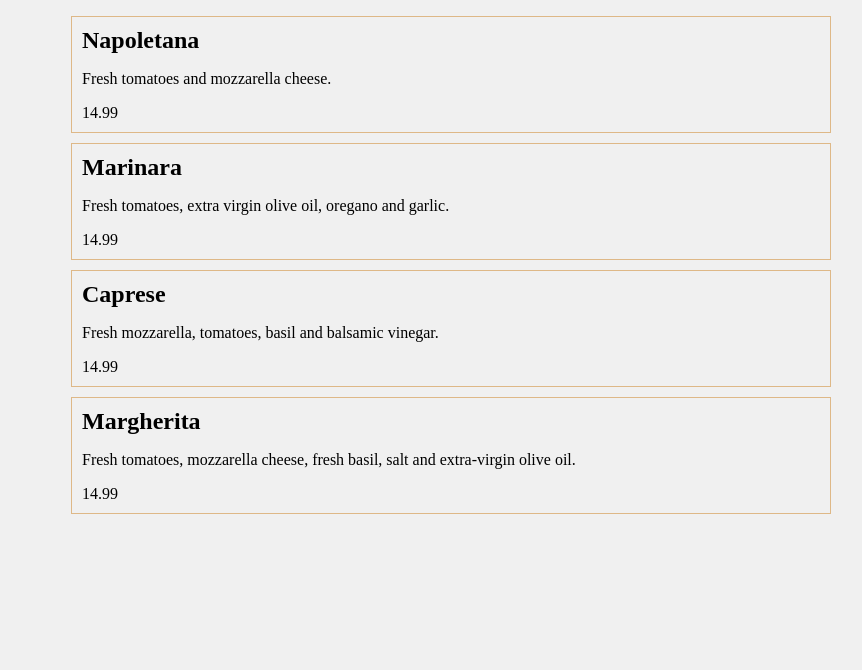
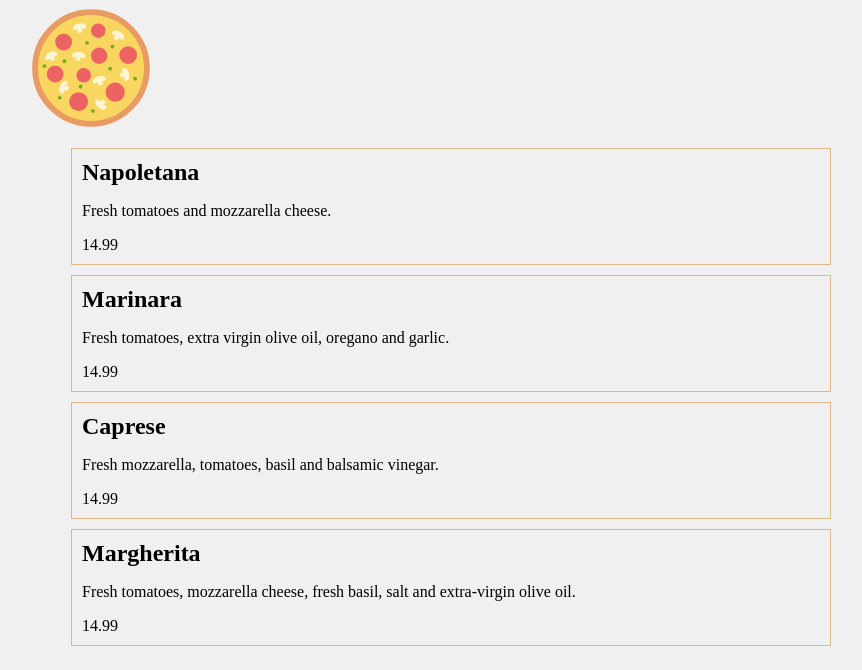
Before and after one commit to MScheltjens/Pizza-listing-TS-demo-react, a React (Vite) app: page / in a window 1280 px wide. Shown: the top 670 px of the page, without its empty margins (209-1071 px from the left). Built offline with nearby package versions, Linux system fonts and the light colour scheme.

Commit message:
added svg

```diff
--- a/package.json
+++ b/package.json
@@ -9,7 +9,8 @@
   },
   "dependencies": {
     "react": "^18.0.0",
-    "react-dom": "^18.0.0"
+    "react-dom": "^18.0.0",
+    "vite-plugin-svgr": "^2.2.1"
   },
   "devDependencies": {
     "@types/react": "^18.0.0",
--- a/src/App.tsx
+++ b/src/App.tsx
@@ -1,10 +1,12 @@
 import pizzas from "./data/pizzas.json";
 import Pizza from "./components/Pizza";
 import AppCss from "../styles/App.module.css";
+import PizzaSVG from "./svg/pizza.svg";
 
 const App = () => {
   return (
     <div className={AppCss.container}>
+      <img src={PizzaSVG} alt="svg pizza logo" width={120} height={120} />
       <ul>
         {pizzas.map((pizza) => {
           return <Pizza key={pizza.id} pizza={pizza} />;
--- a/vite.config.ts
+++ b/vite.config.ts
@@ -1,7 +1,8 @@
-import { defineConfig } from 'vite'
-import react from '@vitejs/plugin-react'
+import { defineConfig } from "vite";
+import react from "@vitejs/plugin-react";
+import svgr from "vite-plugin-svgr";
 
 // https://vitejs.dev/config/
 export default defineConfig({
-  plugins: [react()]
-})
+  plugins: [svgr(), react()],
+});
```
Also changed, not shown: src/svg/pizza.svg (added), 1 other file (tests, documents, lock files or other folders).
